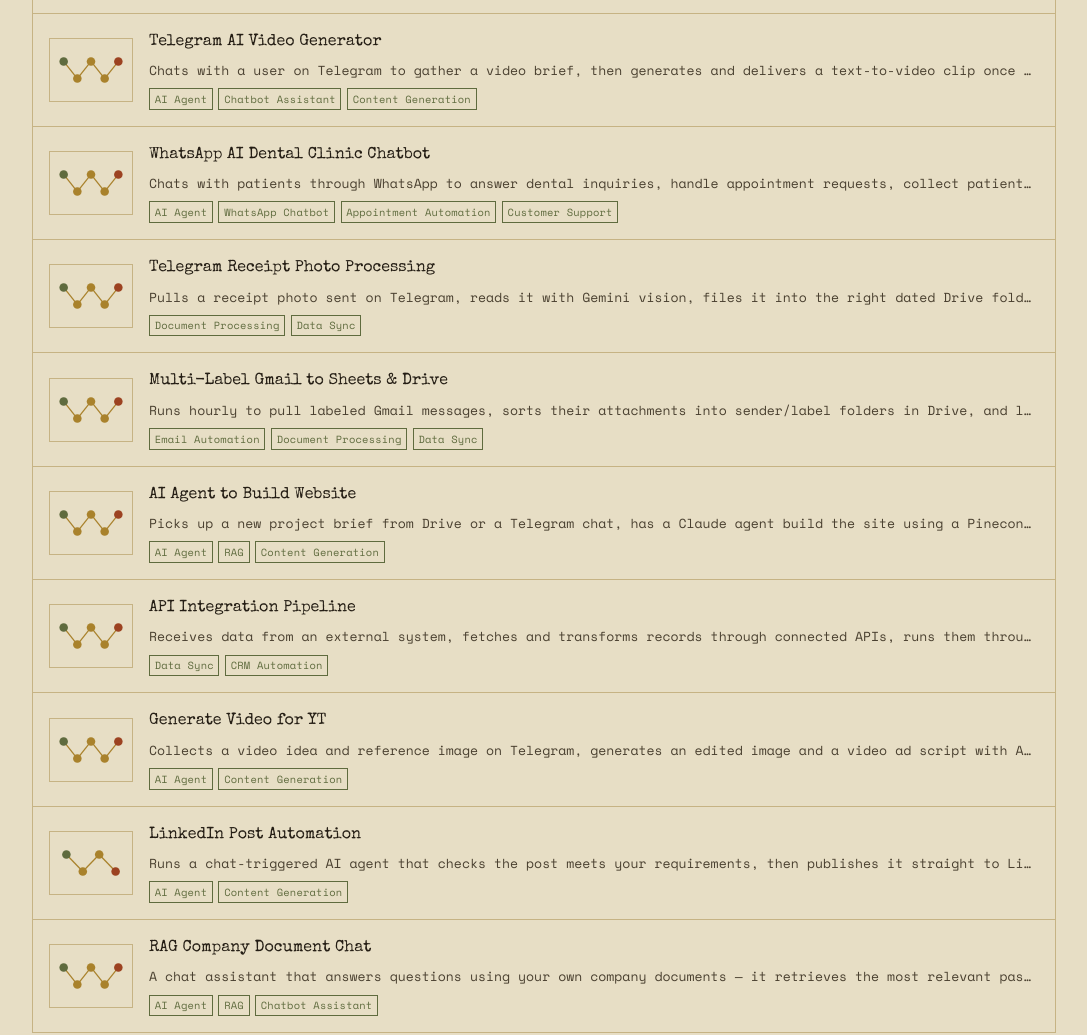
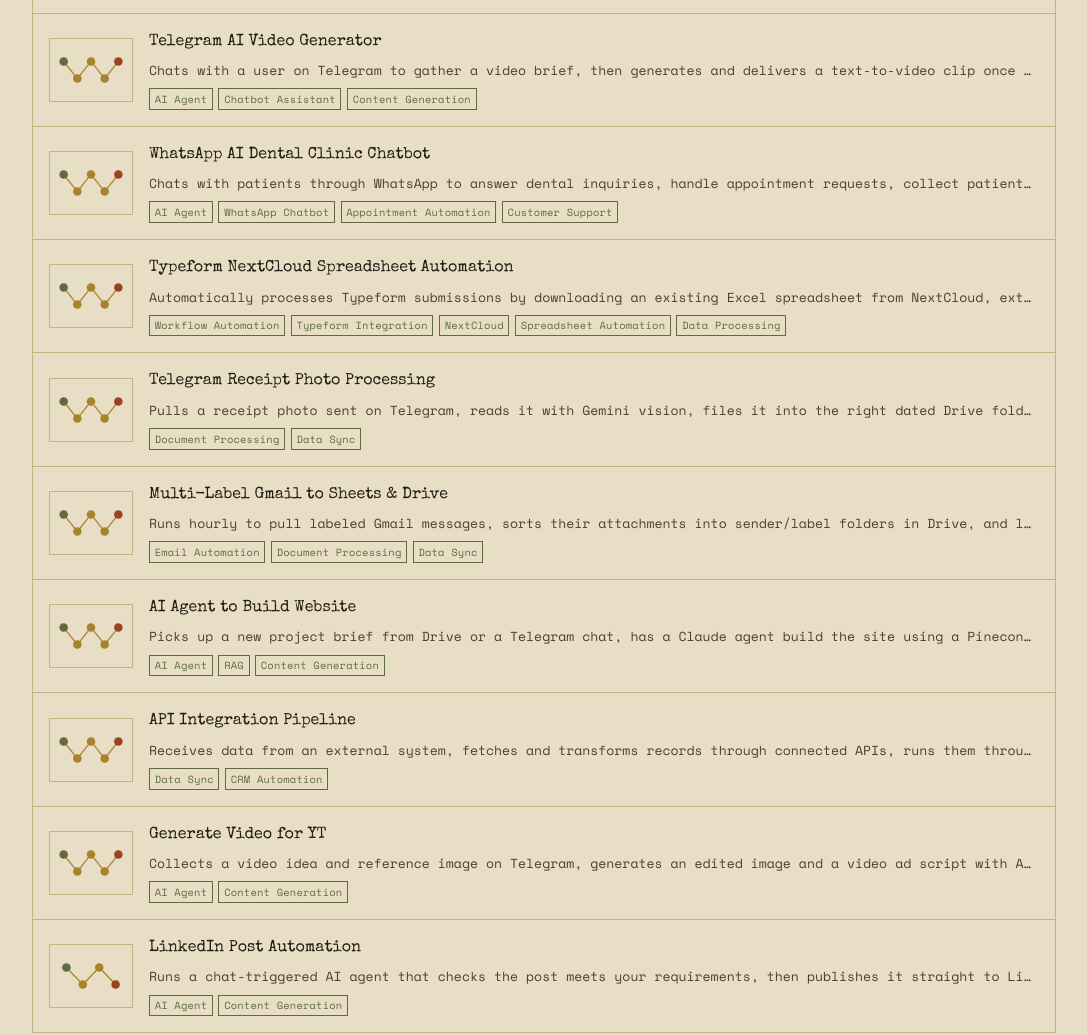
Before and after one commit to BlysOng/AutomataArchives, a plain HTML site: page n8n.html in a window 1280 px wide. Shown: the part 831-1866 px from the top of the page, without its empty margins (96-1183 px from the left). Drawn offline with nearby package versions, Linux system fonts and the light colour scheme.

Commit message:
Update n8n.html

```diff
--- a/n8n.html
+++ b/n8n.html
@@ -140,6 +140,24 @@
   downloadName: 'WhatsApp-AI-Dental-Clinic-Chatbot.json'
     },
     {
+  title: 'Typeform NextCloud Spreadsheet Automation',
+  status: 'LIVE',
+  description: 'Automatically processes Typeform submissions by downloading an existing Excel spreadsheet from NextCloud, extracting and merging data with new form responses, converting the updated data into a spreadsheet file, and uploading the processed file back to NextCloud.',
+  stages: [
+    'Typeform Trigger',
+    'NextCloud Download',
+    'Spreadsheet File',
+    'Merge Data',
+    'Spreadsheet File Export',
+    'NextCloud Upload',
+    'Error Handler'
+  ],
+  tags: ['Workflow Automation', 'Typeform Integration', 'NextCloud', 'Spreadsheet Automation', 'Data Processing'],
+  image: 'n8n workflow/screenshots/TypeForm into Spreadsheets.png',
+  file: 'n8n/typeform-nextcloud-spreadsheet-automation.json',
+  downloadName: 'Typeform-NextCloud-Spreadsheet-Automation.json'
+},
+    {
       title: 'Telegram Receipt Photo Processing',
       status: 'LIVE',
       description: 'Pulls a receipt photo sent on Telegram, reads it with Gemini vision, files it into the right dated Drive folder, and logs the details to a spreadsheet.',
```
